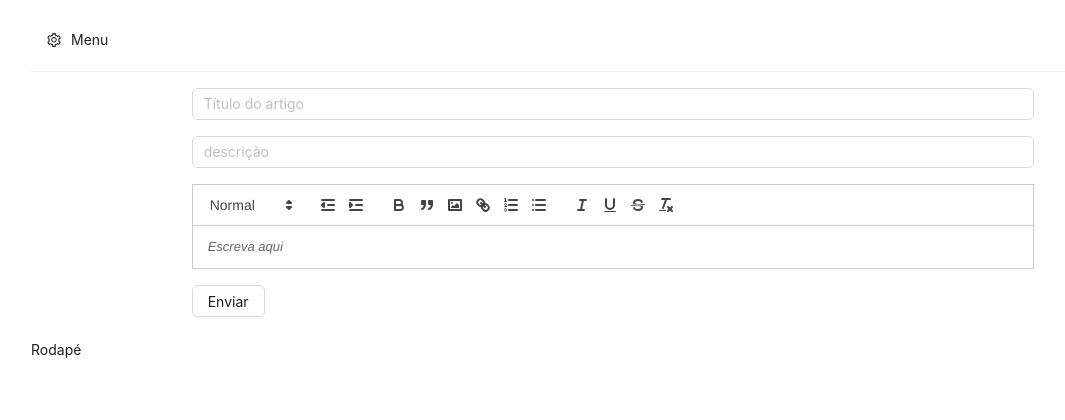
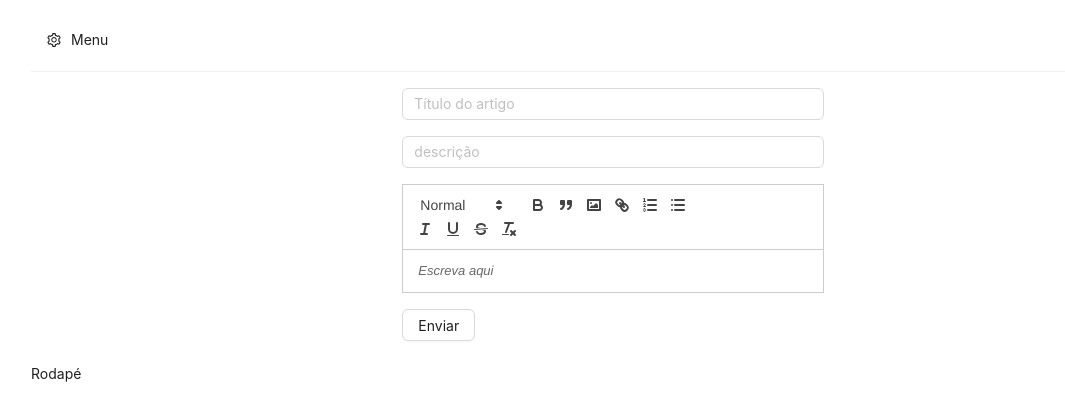
Before and after one commit to duzitug/quizz-reac-contextapi, a React (Vite) app: page /createArticle in a window 1280 px wide. Shown: the top 420 px of the page, without its empty margins (27-1092 px from the left). Built offline with nearby package versions, Linux system fonts and the light colour scheme.

Commit message:
remocao: pica import

```diff
--- a/components/RichTextEditor.jsx
+++ b/components/RichTextEditor.jsx
@@ -8,8 +8,6 @@ import { getStorage, ref, uploadBytes, getDownloadURL } from "firebase/storage";
 import ReactQuill from "react-quill";
 import "react-quill/dist/quill.snow.css";
 import { Button, Spin, Space, message, Input, Row, Col } from "antd";
-
-import pica from "pica";
 
 import Resizer from "react-image-file-resizer";
 
@@ -33,8 +31,8 @@ function redimensionarImagem(arquivo) {
   return new Promise((resolver) => {
     Resizer.imageFileResizer(
       arquivo,
-      800,
-      600,
+      300,
+      300,
       "JPEG",
       100,
       0,
@@ -100,7 +98,6 @@ function RichTextEditor() {
       toolbar: {
         container: [
           [{ header: [1, 2, false] }],
-          [{ indent: "-1" }, { indent: "+1" }],
           [
             "bold",
             "blockquote",
@@ -124,11 +121,11 @@ function RichTextEditor() {
               debugger;
               const imagem = input.files[0];
 
-              const nomeImagem = imagem.name;
+              const nome = imagem.name;
 
               const imagemRedimensionada = await redimensionarImagem(imagem);
 
-              const storageRef = ref(storage, `images/${nomeImagem}`);
+              const storageRef = ref(storage, `images/${nome}`);
 
               setLoading(true);
 
@@ -169,7 +166,7 @@ function RichTextEditor() {
       {contextHolder}
 
       <Row justify={"center"}>
-        <Col span={16}>
+        <Col span={8}>
           <Input
             placeholder="Título do artigo"
             name="title"
@@ -180,7 +177,7 @@ function RichTextEditor() {
       </Row>
 
       <Row justify={"center"}>
-        <Col span={16}>
+        <Col span={8}>
           <Input
             placeholder="descrição"
             name="description"
@@ -197,7 +194,7 @@ function RichTextEditor() {
       )}
 
       <Row justify={"center"}>
-        <Col span={16}>
+        <Col span={8}>
           <ReactQuill
             ref={(el) => {
               reactQuillRef = el;
@@ -208,12 +205,15 @@ function RichTextEditor() {
             formats={formats}
             modules={modules}
             placeholder="Escreva aqui"
+            style={{
+              fontSize: "18px",
+            }}
           />
         </Col>
       </Row>
 
       <Row justify={"center"}>
-        <Col span={16}>
+        <Col span={8}>
           <Button
             style={{}}
             onClick={() => {
```
